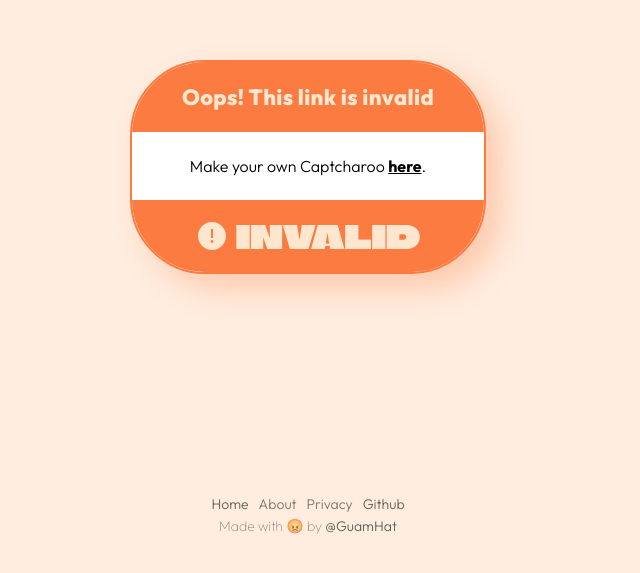
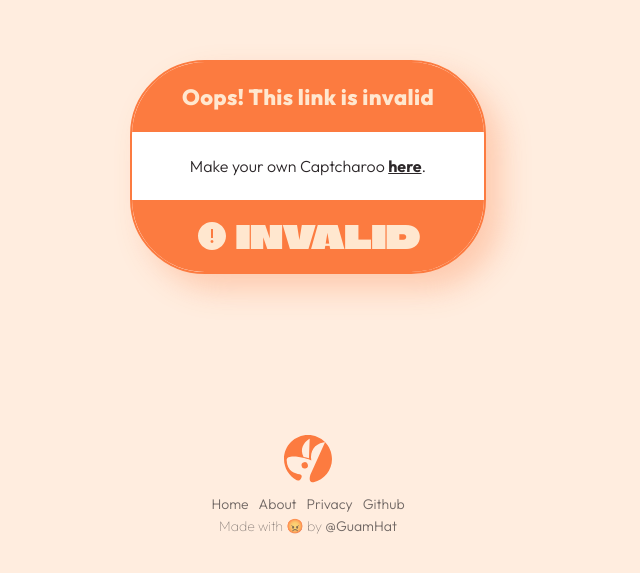
Before and after one commit to gsajith/captcharoo, a Next.js app: page /1 in a window 1280 px wide. Shown: the part 233-806 px from the top of the page, without its empty margins (332-972 px from the left). Built offline with nearby package versions, Linux system fonts and the light colour scheme; no server answers; the database is empty.

Commit message:
Add logo to footer and about page

```diff
--- /dev/null
+++ b/src/assets/SvgLogoComponent.jsx
@@ -0,0 +1,17 @@
+import * as React from "react"
+const SvgLogoComponent = (props) => (
+  <svg
+    xmlns="http://www.w3.org/2000/svg"
+    width={48}
+    height={48}
+    fill="none"
+    {...props}
+  >
+    <path
+      fillRule="evenodd"
+      d="M48 24c0 11.35-7.88 20.861-18.467 23.36-2.959.172-4.955-1.483-3.181-7.498l14.446-32.22c.46-.678-.656-.42-1.375-.254a15.43 15.43 0 0 1-.277.062c-8.382 1.763-13.372 8.1-11.839 18.137-2.75-1.837-24.805-7.752-24.616-.323.28 11.088 8.464 13.424 12.982 13.928 4.518.503.645 7.733-2.534 6.167a3.302 3.302 0 0 0-.442-.182C5.14 41.136 0 33.168 0 24 0 10.745 10.745 0 24 0s24 10.745 24 24Zm-26.632 9.508a3.204 3.204 0 1 0-1.251-6.286 3.204 3.204 0 0 0 1.25 6.285ZM25.67 4.021l-.724 19.22a30.278 30.278 0 0 0-5.332-1.167c-4.163-8.12.313-14.377 4.466-17.32.098-.069.22-.166.352-.271.519-.415 1.203-.96 1.238-.462Z"
+      clipRule="evenodd"
+    />
+  </svg>
+)
+export default SvgLogoComponent
--- a/src/components/Footer.jsx
+++ b/src/components/Footer.jsx
@@ -4,12 +4,14 @@ import styles from "../styles/Footer.module.css";
 import About from "../widgets/About";
 import PrivacyPolicy from "../widgets/PrivacyPolicy";
 import KofiButton from "./KofiButton";
+import SvgLogoComponent from "../assets/SvgLogoComponent";
+import homeStyles from "../styles/Home.module.css";
 
-const Footer = ({ homeCallback, locked }) => {
+const Footer = ({ homeCallback, locked, solved }) => {
   const router = useRouter();
   return (
-    <>
-      <div className={styles.footerContainer}>
+    <div className={`${styles.footerContainer} ${locked ? homeStyles.locked : ""} ${solved ? homeStyles.solved : ""}`}>
+      <SvgLogoComponent style={{ marginBottom: 12, fill: "var(--primary)" }} />
       <div className={styles.footer}>
         {router.pathname === "/" && locked && (
           <Link
@@ -42,7 +44,6 @@ const Footer = ({ homeCallback, locked }) => {
         </div>
       </div>
     </div>
-    </>
   );
 };
 
--- a/src/pages/[shortcode].jsx
+++ b/src/pages/[shortcode].jsx
@@ -25,9 +25,8 @@ const CaptchaPage = (props) => {
   const showSolved = solvedCaptcha && phrase && phrase.length > 0;
 
   // Custom title if Captcha creator entered their name
-  const title = `Captcharoo${
-    props.name && props.name.length > 0 && " from " + props.name
-  }`;
+  const title = `Captcharoo${props.name && props.name.length > 0 && " from " + props.name
+    }`;
 
   // Custom description if Captcha creator entered their name
   const description =
@@ -204,7 +203,7 @@ const CaptchaPage = (props) => {
           )}
         </div>
       </main>
-      <Footer />
+      <Footer solved={showSolved} />
     </>
   );
 };
--- a/src/styles/Footer.module.css
+++ b/src/styles/Footer.module.css
@@ -1,20 +1,27 @@
 .footerContainer {
+  display: flex;
+  flex-direction: column;
   position: absolute;
   bottom: 2rem;
   width: 100%;
-  display: flex;
   justify-content: center;
+  align-items: center;
+}
+
+.logo {
+  filter: blur(5px);
 }
 
 .footer {
   max-width: 240px;
-  opacity: 0.6;
+  opacity: 0.67;
   display: flex;
   flex-wrap: wrap;
   gap: 10px;
   row-gap: 4px;
   justify-content: center;
   font-size: 14px;
+  color: var(--text);
 }
 
 .footerText {
--- a/src/styles/Home.module.css
+++ b/src/styles/Home.module.css
@@ -52,6 +52,7 @@
   gap: 1rem;
   overflow: hidden;
   width: 352px;
+  color: var(--text);
 }
 
 .title {
--- a/src/widgets/About.jsx
+++ b/src/widgets/About.jsx
@@ -1,4 +1,4 @@
-import Link from "next/link";
+import SvgLogoComponent from "../assets/SvgLogoComponent";
 import Dialog from "../components/Dialog";
 
 const About = () => {
@@ -7,11 +7,14 @@ const About = () => {
       title="About Captcharoo"
       message={
         <>
-          <p>
-            Captcharoo is a simple and secure way to verify that you&apos;re
-            talking to a human being and not a bot. It&apos;s the world&apos;s
-            first <strong>Proof of Humanity as a Service</strong> (PoHaaS).
-          </p>
+          <div style={{ display: "flex", gap: "12px", alignItems: 'center' }}>
+            <SvgLogoComponent style={{ fill: "var(--primary)", marginRight: 8 }} />
+            <p style={{ maxWidth: "calc(100% - 72px)" }}>
+              Captcharoo is a simple and secure way to verify that you&apos;re
+              talking to a human being and not a bot. It&apos;s the world&apos;s
+              first <strong>Proof of Humanity as a Service</strong> (PoHaaS).
+            </p>
+          </div>
           <hr />
           <p>
             <h2>
```
Also changed, not shown: public/logo.svg. Lines whose indentation alone changed are shown as unchanged.
